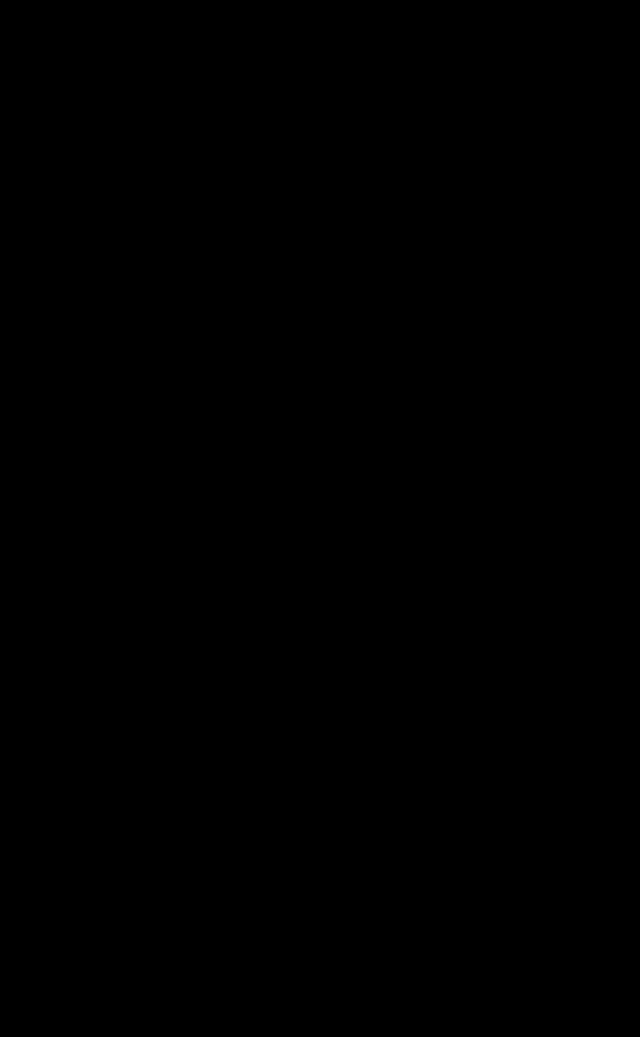
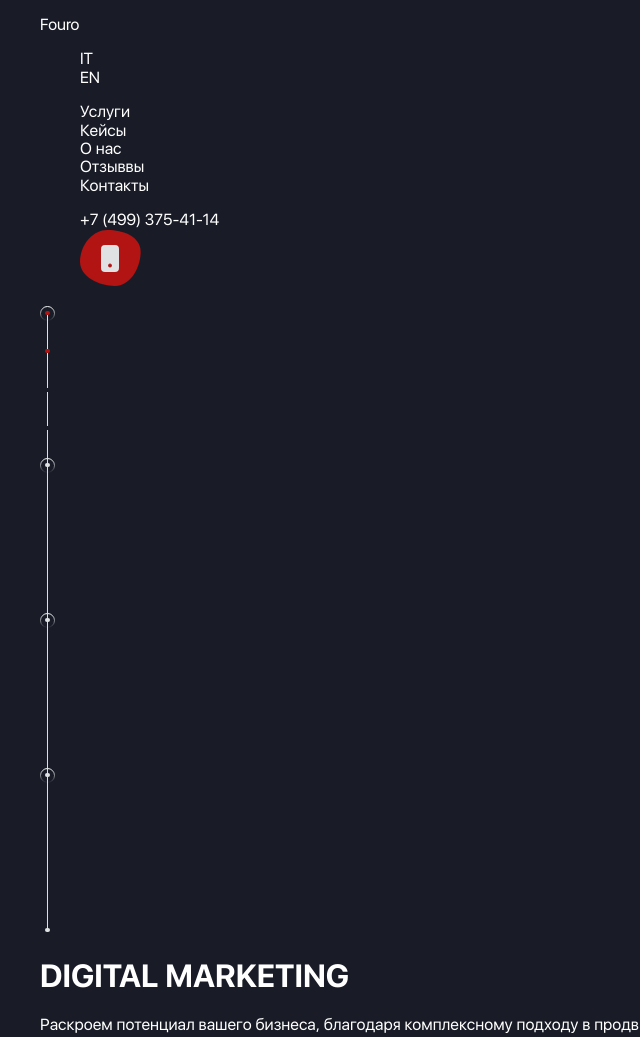
Before and after one commit to RubashkaGuy/fouro, a plain HTML site: page index.html in a window 1280 px wide. Shown: the top 1037 px of the page, without its empty margins (0-640 px from the left). Before the commit the page ends 800 px from the top, so only its background shows below. Drawn offline with nearby package versions, Linux system fonts and the light colour scheme.

Commit message:
Added Header, 1st section, 2nd section.

```diff
--- a/assets/scss/_settings.scss
+++ b/assets/scss/_settings.scss
@@ -1,6 +1,6 @@
 .application{
     width: 100%;
-    background-color: var(--color-black);
+    background-color: #191C27;
     color: var(--color-white);
     font-family: var(--font-family);
     font-weight: 400;
--- a/index.html
+++ b/index.html
@@ -4,7 +4,7 @@
     <meta charset="UTF-8">
     <meta http-equiv="X-UA-Compatible" content="IE=edge">
     <meta name="viewport" content="width=device-width, initial-scale=1.0">
-    <title>Document</title>
+    <title>Fouro Animation</title>
     <!-- Подключение boxicons -->
     <link rel="stylesheet" href="https://cdn.jsdelivr.net/npm/boxicons@latest/css/boxicons.min.css">
     <link rel="stylesheet" href="https://unpkg.com/boxicons@latest/css/boxicons.min.css">
@@ -15,11 +15,48 @@
 <body class="application">
     <div class="application__template">
         <header class="application__header header" id="header">
-            <!-- контент шапки сайта -->
+            <div class="header__container container">
+                <p class="header__name">Fouro</p>
+                <nav class="header__language">
+                    <ul class="language">
+                        <li class="language__item">IT</li>
+                        <li class="language__item">EN</li>
+                    </ul>
+                </nav>
+                <nav class="header__links">
+                    <ul class="links">
+                        <li class="links__item">Услуги</li>
+                        <li class="links__item">Кейсы</li>
+                        <li class="links__item">О нас</li>
+                        <li class="links__item">Отзыввы</li>
+                        <li class="links__item">Контакты</li>
+                    </ul>
+                </nav>
+                <nav class="header__home">
+                    <ul class="home">
+                        <li class="home__item">+7 (499) 375-41-14</li>
+                        <li class="home__item">
+                            <img src="assets/img/icons/phone-icon.svg" alt="" class="home__item-img">
+                        </li>
+                    </ul>
+                </nav>
+            </div>
         </header>
         <main class="application__main main" id="main">
             <div class="main__content" id="main-content">
-                <!-- контент страницы сайта -->
+                <section class="main hero">
+                    <div class="hero__container container">
+                        <div class="hero__logo">
+                            <img src="assets/img/Group1525.svg" alt="" class="hero__logo-img">
+                            <div class="hero__logo-text text">
+                                <h1 class="text__title">DIGITAL MARKETING</h1>
+                                <p class="text__subtitle">Раскроем потенциал вашего бизнеса, благодаря комплексному подходу
+                                    в продвижении</p>
+                            </div>
+                        </div>
+                        <img src="assets/img/Group26.svg" alt="" class="hero__image">
+                    </div>
+                </section>
             </div>
         </main>
         <footer class="application__footer footer">
```
Also changed, not shown: assets/img/Group1525.svg (added), assets/img/Group26.svg (added), assets/img/icons/phone-icon.svg (added), assets/style/main-style.min.css, assets/style/normalize.min.css, 2 other files.
